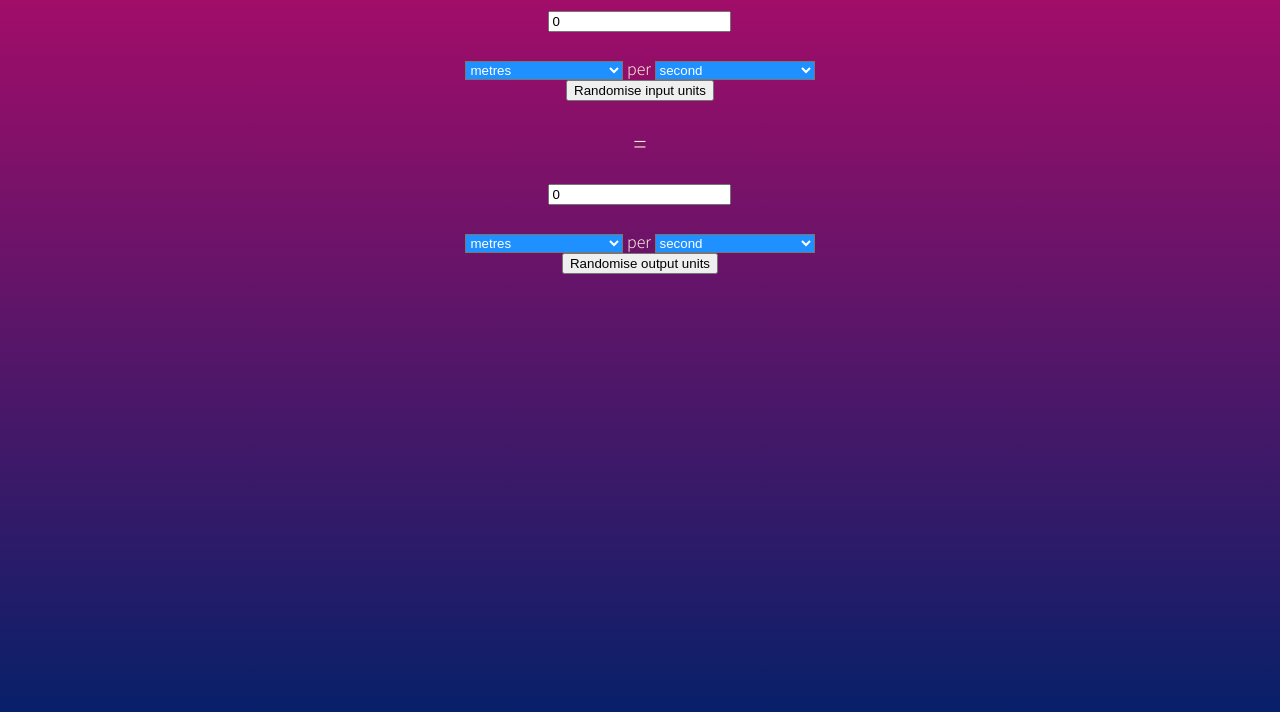
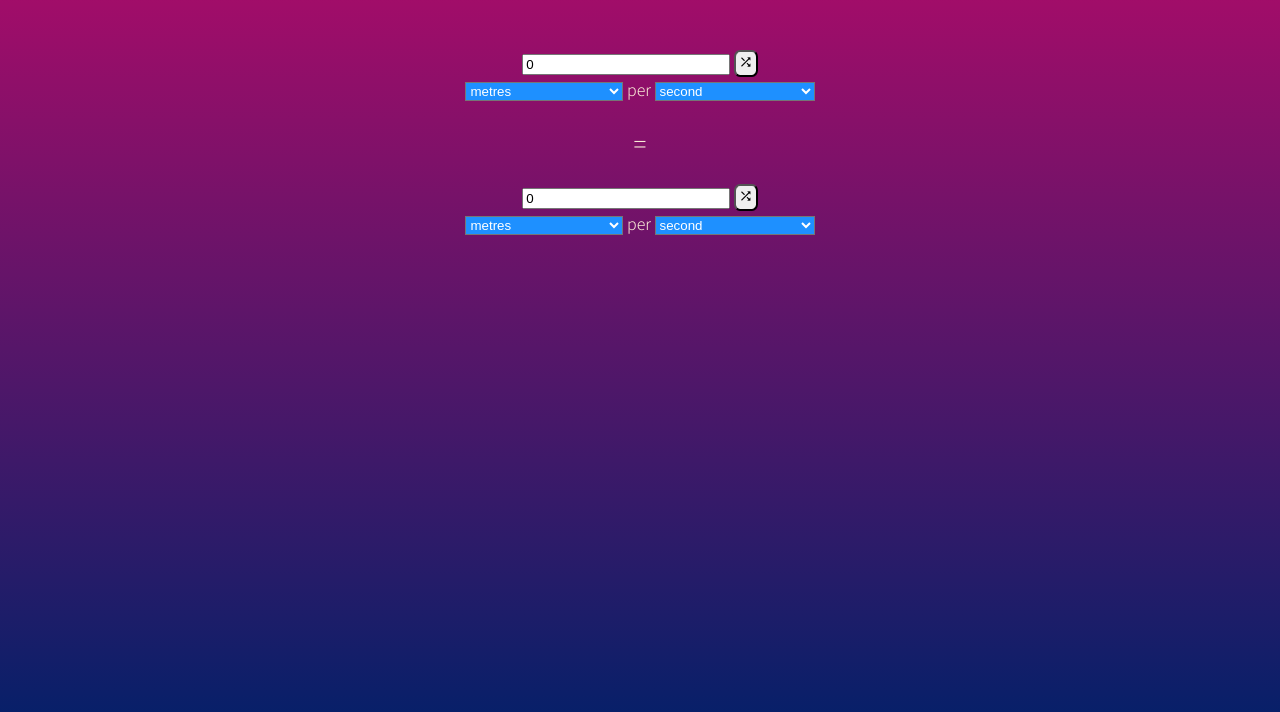
Before and after one commit to the-white-cloud/Useless-Motion-Converter, a plain HTML site: page index.html in a window 1280 px wide. Shown: the part 70-782 px from the top of the page. Drawn offline with Linux system fonts and the light colour scheme.

Commit message:
changed style of the randomise thing

```diff
--- a/index.html
+++ b/index.html
@@ -9,6 +9,7 @@
   <link rel="icon" href="/images/favicon6.ico">
   <link rel="preload" href="style.css" as="style">
   <link href="style.css" rel="stylesheet" type="text/css" />
+  <link rel="stylesheet" href="https://fonts.googleapis.com/icon?family=Material+Icons">
 </head>
 
 <body>
@@ -18,7 +19,8 @@
   <div id="hideIfNoJS" class='centering' style='display:none;'>
     <form>
       <!-- inputs -->
-      <input type='number' id='num_to_con' style='width:175px' oninput="inputChange()" value='0'>
+      <input type='number' id='num_to_con' style='width:200px; display:inline; horizontal-align:middle;' oninput="inputChange()" value='0' >
+      <button class="randomise" type="button" onclick="randomChangeInput()"><i class="material-icons" style="font-size:14px;">shuffle</i></button>
       <br>
       <select id="inputDistanceUnit" onchange="inputChange()">
         <option value="milimetres">
@@ -169,10 +171,12 @@
           terasecond
         </option>
       </select>
-      <input type="button" value="Randomise input units" onclick="randomChangeInput()"/>
+
       <p>=</p>
       <!-- outputs -->
-      <input type='number' id='output' style='width:175px' oninput="outputChange()" value='0'>
+      <input type='number' id='output' style='width:200px; display:inline;' oninput="outputChange()" value='0'>
+      <button class="randomise" type="button" onclick="randomChangeOutput()"><i class="material-icons" style="font-size:14px;">shuffle</i></button>
+
       <br>
       <select id="outputDistanceUnit" onchange="inputChange()">
         <option value="milimetres">
@@ -323,7 +327,6 @@
           terasecond
         </option>
       </select>
-      <input type="button" value="Randomise output units" onclick="randomChangeOutput()"/>
     </form>
 
   </div>
--- a/style.css
+++ b/style.css
@@ -6,6 +6,7 @@ body {
   Font-Size: 100%;
   color: antiquewhite;
   font-family: 'Noto Sans JP', sans-serif;
+  text-align: center;
 }
 select {
   background-color: dodgerblue;
@@ -28,3 +29,11 @@ input {
   display: block;
   margin: 0 auto;
 }
+
+.randomise {
+  border-radius: 25%;
+  padding: 3px;
+}
+.randomiseDiv {
+  text-align: center;
+}
```
